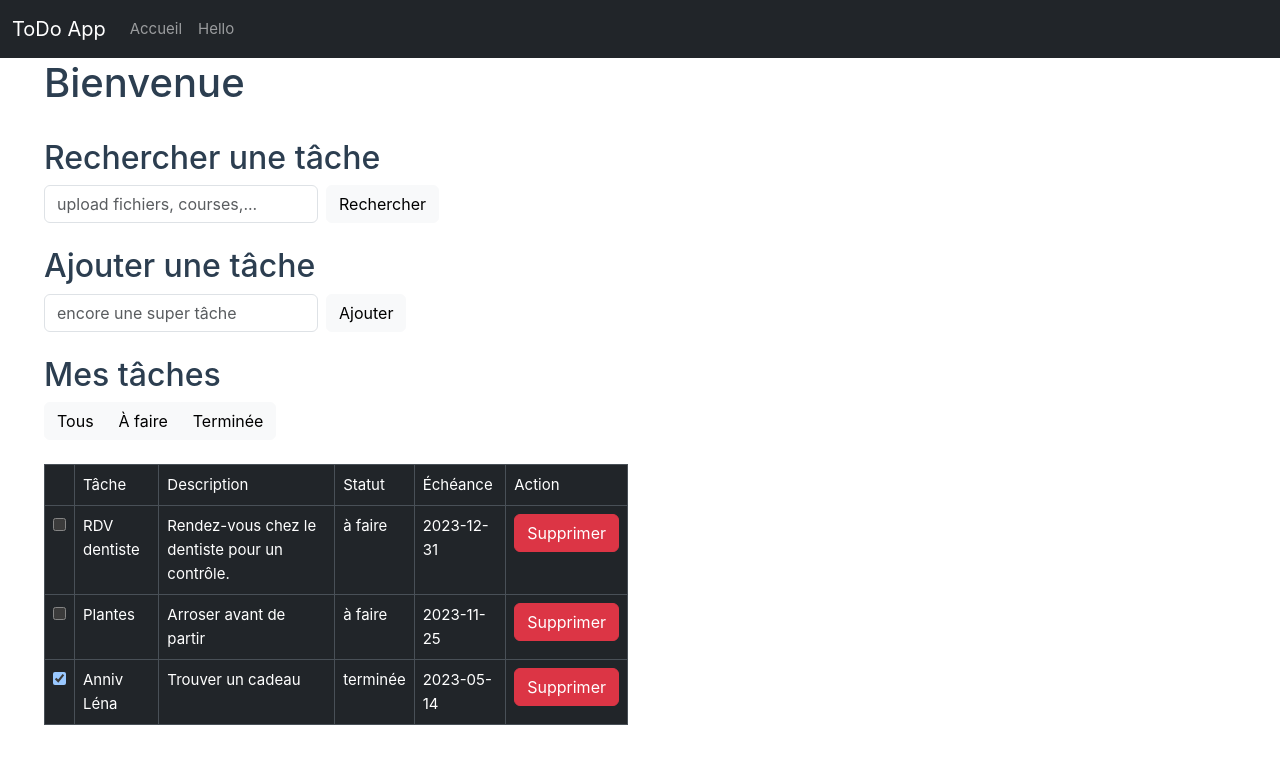
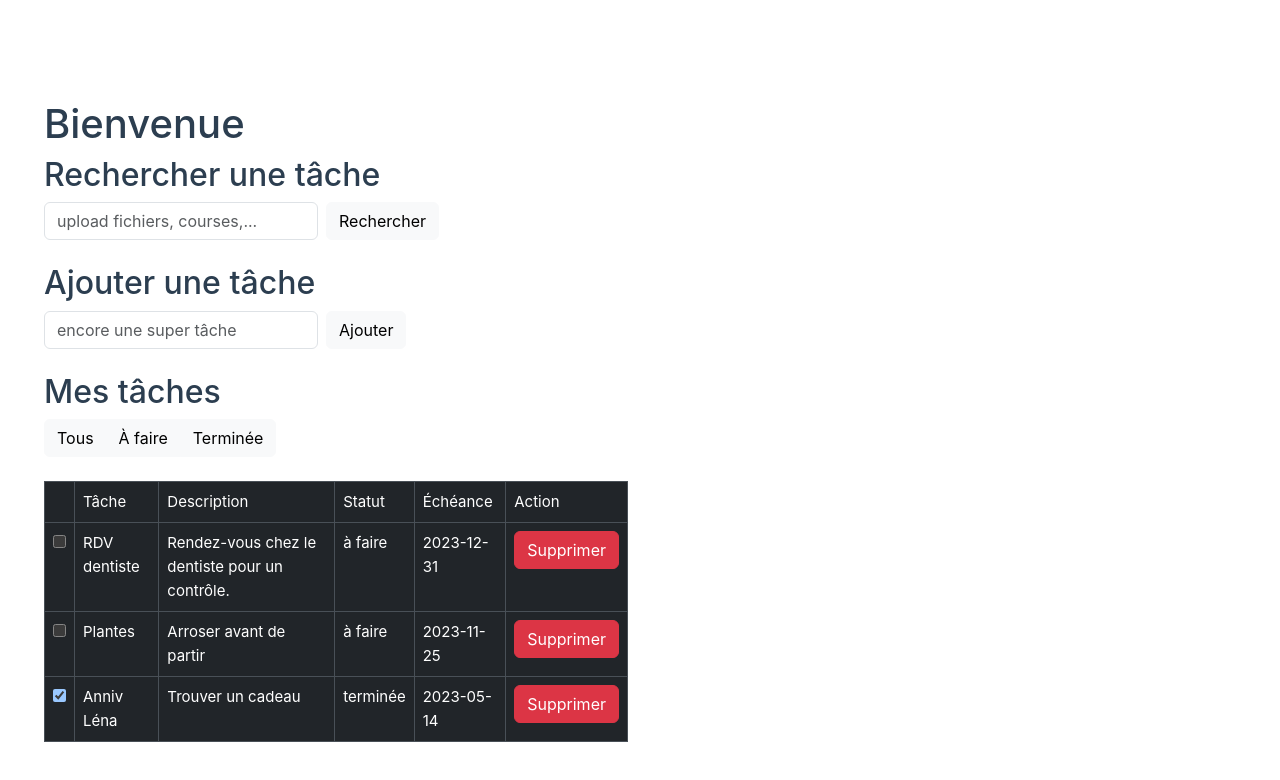
Before and after one commit to zoyasia/ToDo-List, a Vue app: page / in a window 1280 px wide. Shown: the top 780 px of the page. Built offline with nearby package versions, Linux system fonts and the light colour scheme.

Commit message:
modif navbar

```diff
--- a/src/components/Home.vue
+++ b/src/components/Home.vue
@@ -1,8 +1,6 @@
 <template>
-    <div id="home" class="container text-align-center">
+    <div id="home" class="container-fluid text-align-center">
         <h1>Bienvenue</h1>
-
-        <br>
 
         <div>
             <h2>Rechercher une tâche</h2>
@@ -137,6 +135,13 @@ export default {
             return this.taskStore.filtered;
         }
     },
+
+    watch: {
+        status: 'setSelectedStatus'
+    },
+
+
+
 }
 
 
--- a/src/components/NavBar.vue
+++ b/src/components/NavBar.vue
@@ -1,6 +1,6 @@
 <template>
-    <nav id="nav" class="navbar bg-dark navbar-expand-lg fixed-top" data-bs-theme="dark">
-        <div class="container-fluid">
+    <nav id="nav" class="navbar navbar-expand-lg sticky-top" data-bs-theme="dark">
+        <div class="container">
             <router-link to="/" class="navbar-brand">ToDo App</router-link>
             <button class="navbar-toggler" type="button" data-bs-toggle="collapse" data-bs-target="#navbarNav"
                 aria-controls="navbarNav" aria-expanded="false" aria-label="Toggle navigation">
--- a/src/components/SearchBar.vue
+++ b/src/components/SearchBar.vue
@@ -18,7 +18,7 @@ export default {
     }
   },
 
-  // intégrer un watcher qui lance le filtre dès que query change
+  // intégrer un watcher qui lance le filtre dès que la query change
   watch: {
     query: function() {
       this.applyFilter();
```
